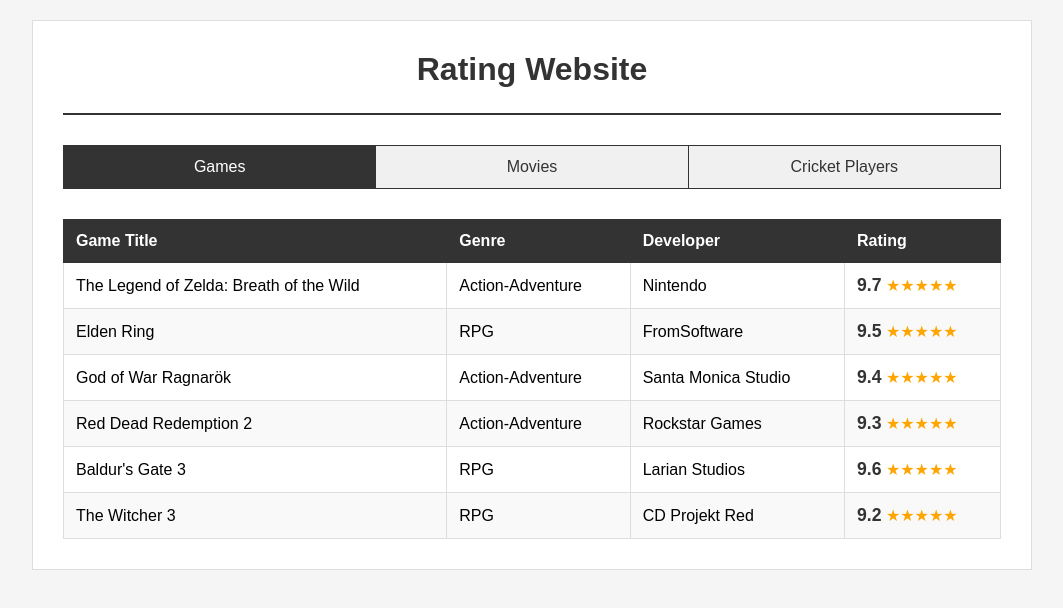
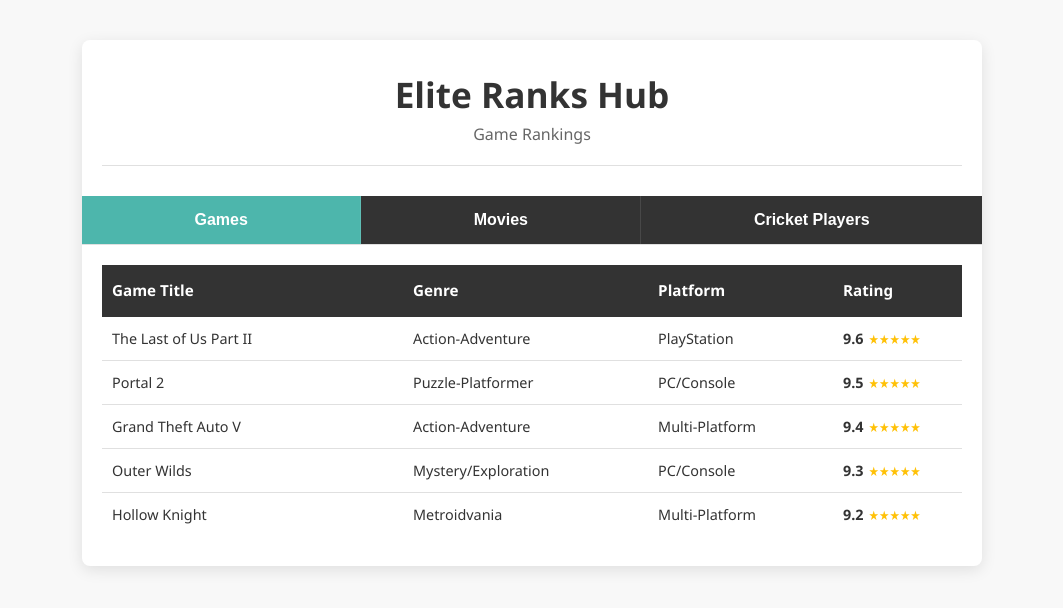
Before and after one commit to Dhanesh2007/Rating, a plain HTML site: page index.html in a window 1280 px wide. Shown: the whole page, without its empty margins (108-1171 px from the left). Drawn offline with Linux system fonts and the light colour scheme.

Commit message:
Thirdcommit
Updated the title and improved styling for better visual appeal. Added sections for games, movies, and cricket players with respective ratings.

```diff
--- a/index.html
+++ b/index.html
@@ -3,8 +3,18 @@
 <head>
     <meta charset="UTF-8">
     <meta name="viewport" content="width=device-width, initial-scale=1.0">
-    <title>Rating Website</title>
+    <title>Elite Ranks Hub - Tabular Data</title>
     <style>
+        :root {
+            --primary-color: #4db6ac; /* Teal */
+            --secondary-color: #333;   /* Dark Gray */
+            --background-color: #f8f8f8;
+            --text-dark: #333;
+            --text-light: #ffffff;
+            --border-light: #e0e0e0;
+            --star-color: #ffc107;
+        }
+
         * {
             margin: 0;
             padding: 0;
@@ -12,188 +22,171 @@
         }
 
         body {
-            font-family: Arial, sans-serif;
-            background: #f5f5f5;
-            padding: 20px;
+            font-family: 'Segoe UI', Tahoma, Geneva, Verdana, sans-serif;
+            background: var(--background-color);
+            min-height: 100vh;
+            padding: 40px 20px;
+            color: var(--text-dark);
         }
 
         .container {
-            max-width: 1000px;
+            max-width: 900px;
             margin: 0 auto;
-            background: white;
-            padding: 30px;
-            border: 1px solid #ddd;
+            background: var(--text-light);
+            border-radius: 8px;
+            box-shadow: 0 4px 15px rgba(0,0,0,0.1);
+            overflow: hidden;
         }
 
+        /* --- Header Styling --- */
         header {
             text-align: center;
-            margin-bottom: 30px;
-            border-bottom: 2px solid #333;
+            padding: 30px 20px 10px;
+        }
+
+        h1 {
+            font-size: 2.2em;
+            color: var(--text-dark);
+            font-weight: 600;
+        }
+
+        .subtitle {
+            font-size: 1em;
+            color: #666;
+            margin-top: 5px;
+            margin-bottom: 20px;
+            border-bottom: 1px solid var(--border-light);
             padding-bottom: 20px;
         }
 
-        h1 {
-            font-size: 2em;
-            color: #333;
-            margin-bottom: 5px;
+        <!DOCTYPE html>
+        <html lang="en">
+        <head>
+            <meta charset="UTF-8">
+            <meta name="viewport" content="width=device-width, initial-scale=1.0">
+            <title>Elite Ranks Hub - Tabular Data</title>
+            <style>
+                :root {
+                    --primary-color: #4db6ac;
+                    --secondary-color: #333;
+                    --background-color: #f8f8f8;
+                    --text-dark: #333;
+                    --text-light: #ffffff;
+                    --border-light: #e0e0e0;
+                    --star-color: #ffc107;
                 }
 
-        .category-tabs {
-            display: flex;
-            gap: 0;
-            margin-bottom: 30px;
-            border: 1px solid #333;
+                * { margin: 0; padding: 0; box-sizing: border-box; }
+
+                body {
+                    font-family: 'Segoe UI', Tahoma, Geneva, Verdana, sans-serif;
+                    background: var(--background-color);
+                    min-height: 100vh;
+                    padding: 40px 20px;
+                    color: var(--text-dark);
                 }
 
-        .tab-btn {
-            flex: 1;
-            padding: 12px;
-            background: #f0f0f0;
-            border: none;
-            border-right: 1px solid #333;
-            color: #333;
-            font-size: 1em;
-            cursor: pointer;
+                .container {
+                    max-width: 900px;
+                    margin: 0 auto;
+                    background: var(--text-light);
+                    border-radius: 8px;
+                    box-shadow: 0 4px 15px rgba(0,0,0,0.1);
+                    overflow: hidden;
                 }
 
-        .tab-btn:last-child {
-            border-right: none;
+                header { text-align: center; padding: 30px 20px 10px; }
+                h1 { font-size: 2.2em; color: var(--text-dark); font-weight: 600; }
+                .subtitle { font-size: 1em; color: #666; margin-top: 5px; margin-bottom: 20px; border-bottom: 1px solid var(--border-light); padding-bottom: 20px; }
+
+                .category-tabs { display: flex; width: 100%; border-bottom: 1px solid var(--border-light); margin-bottom: 20px; }
+                .tab-btn { flex-grow: 1; padding: 15px 0; background: var(--text-dark); color: var(--text-light); font-size: 1em; font-weight: 600; cursor: pointer; border: none; transition: all 0.3s ease; outline: none; border-right: 1px solid rgba(255,255,255,0.1); text-align: center; }
+                .tab-btn:last-child { border-right: none; }
+                .tab-btn.active { background: var(--primary-color); color: var(--text-light); }
+
+                .content-section { display: none; padding: 0 20px 30px; animation: fadeIn 0.4s ease-out; }
+                .content-section.active { display: block; }
+
+                .ratings-table { width: 100%; border-collapse: collapse; text-align: left; }
+                .ratings-table th { background-color: var(--secondary-color); color: var(--text-light); padding: 15px 10px; font-size: 0.95em; font-weight: 600; border-bottom: 2px solid var(--secondary-color); }
+                .ratings-table td { padding: 12px 10px; font-size: 0.9em; color: var(--text-dark); border-bottom: 1px solid var(--border-light); vertical-align: middle; }
+                .ratings-table tr:last-child td { border-bottom: none; }
+                .rating-score-cell { font-weight: 700; color: var(--primary-color); white-space: nowrap; }
+                .rating-stars { color: var(--star-color); font-size: 0.9em; margin-left: 5px; }
+
+                #games-header th:nth-child(1) { width: 35%; }
+                #games-header th:nth-child(4) { width: 15%; }
+
+                @media (max-width: 600px) {
+                    .container { border-radius: 0; box-shadow: none; }
+                    .ratings-table, .ratings-table thead, .ratings-table tbody, .ratings-table th, .ratings-table td, .ratings-table tr { display: block; }
+                    .ratings-table thead { display: none; }
+                    .ratings-table tr { margin-bottom: 15px; border: 1px solid var(--border-light); border-radius: 4px; }
+                    .ratings-table td { border-bottom: 1px dotted var(--border-light); text-align: right; padding-left: 50%; position: relative; }
+                    .ratings-table td::before { content: attr(data-label); position: absolute; left: 10px; width: 45%; padding-right: 10px; white-space: nowrap; font-weight: 600; color: var(--secondary-color); }
                 }
 
-        .tab-btn:hover {
-            background: #e0e0e0;
-        }
-
-        .tab-btn.active {
-            background: #333;
-            color: white;
-        }
-
-        .content-section {
-            display: none;
-        }
-
-        .content-section.active {
-            display: block;
-        }
-
-        .ratings-table {
-            width: 100%;
-            border-collapse: collapse;
-            margin-top: 20px;
-        }
-
-        .ratings-table th {
-            background: #333;
-            color: white;
-            padding: 12px;
-            text-align: left;
-            border: 1px solid #333;
-        }
-
-        .ratings-table td {
-            padding: 12px;
-            border: 1px solid #ddd;
-        }
-
-        .ratings-table tr:nth-child(even) {
-            background: #f9f9f9;
-        }
-
-        .ratings-table tr:hover {
-            background: #f0f0f0;
-        }
-
-        .rating-score {
-            font-weight: bold;
-            font-size: 1.1em;
-            color: #333;
-        }
-
-        .stars {
-            color: #ffa500;
-        }
-
-        @media (max-width: 768px) {
-            .container {
-                padding: 15px;
-            }
-
-            .ratings-table {
-                font-size: 0.9em;
-            }
-
-            .ratings-table td, .ratings-table th {
-                padding: 8px;
-            }
-        }
+                @keyframes fadeIn { from { opacity: 0; transform: translateY(10px); } to { opacity: 1; transform: translateY(0); } }
             </style>
         </head>
         <body>
             <div class="container">
                 <header>
-            <h1>Rating Website</h1>
+                    <h1>Elite Ranks Hub</h1>
+                    <p class="subtitle">Game Rankings</p>
                 </header>
 
                 <div class="category-tabs">
-            <button class="tab-btn active" onclick="showCategory('games')">Games</button>
-            <button class="tab-btn" onclick="showCategory('movies')">Movies</button>
-            <button class="tab-btn" onclick="showCategory('cricket')">Cricket Players</button>
+                    <button class="tab-btn active" data-category="games">Games</button>
+                    <button class="tab-btn" data-category="movies">Movies</button>
+                    <button class="tab-btn" data-category="cricket">Cricket Players</button>
                 </div>
 
-        <!-- Games Section -->
                 <div id="games" class="content-section active">
                     <table class="ratings-table">
-                <thead>
+                        <thead id="games-header">
                             <tr>
                                 <th>Game Title</th>
                                 <th>Genre</th>
-                        <th>Developer</th>
+                                <th>Platform</th>
                                 <th>Rating</th>
                             </tr>
                         </thead>
                         <tbody>
                             <tr>
-                        <td>The Legend of Zelda: Breath of the Wild</td>
-                        <td>Action-Adventure</td>
-                        <td>Nintendo</td>
-                        <td><span class="rating-score">9.7</span> <span class="stars">★★★★★</span></td>
+                                <td data-label="Game Title">The Last of Us Part II</td>
+                                <td data-label="Genre">Action-Adventure</td>
+                                <td data-label="Platform">PlayStation</td>
+                                <td data-label="Rating" class="rating-score-cell">9.6<span class="rating-stars">★★★★★</span></td>
                             </tr>
                             <tr>
-                        <td>Elden Ring</td>
-                        <td>RPG</td>
-                        <td>FromSoftware</td>
-                        <td><span class="rating-score">9.5</span> <span class="stars">★★★★★</span></td>
+                                <td data-label="Game Title">Portal 2</td>
+                                <td data-label="Genre">Puzzle-Platformer</td>
+                                <td data-label="Platform">PC/Console</td>
+                                <td data-label="Rating" class="rating-score-cell">9.5<span class="rating-stars">★★★★★</span></td>
                             </tr>
                             <tr>
-                        <td>God of War Ragnarök</td>
-                        <td>Action-Adventure</td>
-                        <td>Santa Monica Studio</td>
-                        <td><span class="rating-score">9.4</span> <span class="stars">★★★★★</span></td>
+                                <td data-label="Game Title">Grand Theft Auto V</td>
+                                <td data-label="Genre">Action-Adventure</td>
+                                <td data-label="Platform">Multi-Platform</td>
+                                <td data-label="Rating" class="rating-score-cell">9.4<span class="rating-stars">★★★★★</span></td>
                             </tr>
                             <tr>
-                        <td>Red Dead Redemption 2</td>
-                        <td>Action-Adventure</td>
-                        <td>Rockstar Games</td>
-                        <td><span class="rating-score">9.3</span> <span class="stars">★★★★★</span></td>
+                                <td data-label="Game Title">Outer Wilds</td>
+                                <td data-label="Genre">Mystery/Exploration</td>
+                                <td data-label="Platform">PC/Console</td>
+                                <td data-label="Rating" class="rating-score-cell">9.3<span class="rating-stars">★★★★★</span></td>
                             </tr>
                             <tr>
-                        <td>Baldur's Gate 3</td>
-                        <td>RPG</td>
-                        <td>Larian Studios</td>
-                        <td><span class="rating-score">9.6</span> <span class="stars">★★★★★</span></td>
-                    </tr>
-                    <tr>
-                        <td>The Witcher 3</td>
-                        <td>RPG</td>
-                        <td>CD Projekt Red</td>
-                        <td><span class="rating-score">9.2</span> <span class="stars">★★★★★</span></td>
+                                <td data-label="Game Title">Hollow Knight</td>
+                                <td data-label="Genre">Metroidvania</td>
+                                <td data-label="Platform">Multi-Platform</td>
+                                <td data-label="Rating" class="rating-score-cell">9.2<span class="rating-stars">★★★★★</span></td>
                             </tr>
                         </tbody>
                     </table>
                 </div>
 
-        <!-- Movies Section -->
                 <div id="movies" class="content-section">
                     <table class="ratings-table">
                         <thead>
@@ -206,92 +199,79 @@
                         </thead>
                         <tbody>
                             <tr>
-                        <td>The Shawshank Redemption</td>
-                        <td>Drama</td>
-                        <td>1994</td>
-                        <td><span class="rating-score">9.3</span> <span class="stars">★★★★★</span></td>
+                                <td data-label="Movie Title">Casablanca</td>
+                                <td data-label="Genre">Romance/Drama</td>
+                                <td data-label="Year">1942</td>
+                                <td data-label="Rating" class="rating-score-cell">9.1<span class="rating-stars">★★★★★</span></td>
                             </tr>
                             <tr>
-                        <td>The Godfather</td>
-                        <td>Crime</td>
-                        <td>1972</td>
-                        <td><span class="rating-score">9.2</span> <span class="stars">★★★★★</span></td>
+                                <td data-label="Movie Title">Spirited Away</td>
+                                <td data-label="Genre">Animation/Fantasy</td>
+                                <td data-label="Year">2001</td>
+                                <td data-label="Rating" class="rating-score-cell">9.0<span class="rating-stars">★★★★★</span></td>
                             </tr>
                             <tr>
-                        <td>The Dark Knight</td>
-                        <td>Action</td>
-                        <td>2008</td>
-                        <td><span class="rating-score">9.0</span> <span class="stars">★★★★★</span></td>
+                                <td data-label="Movie Title">Mad Max: Fury Road</td>
+                                <td data-label="Genre">Action/Sci-Fi</td>
+                                <td data-label="Year">2015</td>
+                                <td data-label="Rating" class="rating-score-cell">8.9<span class="rating-stars">★★★★★</span></td>
                             </tr>
                             <tr>
-                        <td>Pulp Fiction</td>
-                        <td>Crime</td>
-                        <td>1994</td>
-                        <td><span class="rating-score">8.9</span> <span class="stars">★★★★★</span></td>
+                                <td data-label="Movie Title">The Prestige</td>
+                                <td data-label="Genre">Mystery/Thriller</td>
+                                <td data-label="Year">2006</td>
+                                <td data-label="Rating" class="rating-score-cell">8.8<span class="rating-stars">★★★★★</span></td>
                             </tr>
                             <tr>
-                        <td>Inception</td>
-                        <td>Sci-Fi</td>
-                        <td>2010</td>
-                        <td><span class="rating-score">8.8</span> <span class="stars">★★★★★</span></td>
-                    </tr>
-                    <tr>
-                        <td>Interstellar</td>
-                        <td>Sci-Fi</td>
-                        <td>2014</td>
-                        <td><span class="rating-score">8.7</span> <span class="stars">★★★★★</span></td>
+                                <td data-label="Movie Title">Whiplash</td>
+                                <td data-label="Genre">Drama/Music</td>
+                                <td data-label="Year">2014</td>
+                                <td data-label="Rating" class="rating-score-cell">8.7<span class="rating-stars">★★★★★</span></td>
                             </tr>
                         </tbody>
                     </table>
                 </div>
 
-        <!-- Cricket Players Section -->
                 <div id="cricket" class="content-section">
                     <table class="ratings-table">
                         <thead>
                             <tr>
                                 <th>Player Name</th>
-                        <th>Role</th>
-                        <th>Country</th>
+                                <th>Format</th>
+                                <th>Metric</th>
                                 <th>Rating</th>
                             </tr>
                         </thead>
                         <tbody>
                             <tr>
-                        <td>Virat Kohli</td>
-                        <td>Batsman</td>
-                        <td>India</td>
-                        <td><span class="rating-score">9.5</span> <span class="stars">★★★★★</span></td>
+                                <td data-label="Player Name">Rishabh Pant</td>
+                                <td data-label="Format">Test</td>
+                                <td data-label="Metric">Batting Avg. 43.6</td>
+                                <td data-label="Rating" class="rating-score-cell">9.5<span class="rating-stars">★★★★★</span></td>
                             </tr>
                             <tr>
-                        <td>Steve Smith</td>
-                        <td>Batsman</td>
-                        <td>Australia</td>
-                        <td><span class="rating-score">9.3</span> <span class="stars">★★★★★</span></td>
+                                <td data-label="Player Name">Suryakumar Yadav</td>
+                                <td data-label="Format">T20I</td>
+                                <td data-label="Metric">Strike Rate 171.5</td>
+                                <td data-label="Rating" class="rating-score-cell">9.4<span class="rating-stars">★★★★★</span></td>
                             </tr>
                             <tr>
-                        <td>Kane Williamson</td>
-                        <td>Batsman</td>
-                        <td>New Zealand</td>
-                        <td><span class="rating-score">9.2</span> <span class="stars">★★★★★</span></td>
+                                <td data-label="Player Name">Mitchell Starc</td>
+                                <td data-label="Format">ODI</td>
+                                <td data-label="Metric">Strike Rate 27.2</td>
+                                <td data-label="Rating" class="rating-score-cell">9.3<span class="rating-stars">★★★★★</span></td>
                             </tr>
                             <tr>
-                        <td>Jasprit Bumrah</td>
-                        <td>Bowler</td>
-                        <td>India</td>
-                        <td><span class="rating-score">9.6</span> <span class="stars">★★★★★</span></td>
+                                <td data-label="Player Name">Joe Root</td>
+                                <td data-label="Format">Test</td>
+                                <td data-label="Metric">Batting Avg. 50.1</td>
+                                <td data-label="Rating" class="rating-score-cell">9.2<span class="rating-stars">★★★★★</span></td>
                             </tr>
                             <tr>
-                        <td>Pat Cummins</td>
-                        <td>Bowler</td>
-                        <td>Australia</td>
-                        <td><span class="rating-score">9.4</span> <span class="stars">★★★★★</span></td>
-                    </tr>
-                    <tr>
-                        <td>Babar Azam</td>
-                        <td>Batsman</td>
-                        <td>Pakistan</td>
-                        <td><span class="rating-score">9.1</span> <span class="stars">★★★★★</span></td>
+                                <td data-label="Player Name">Rashid Khan</td>
+                                <td data-label="Format">T20</td>
+                                <td data-label="Metric">Economy 6.2</td>
+                                <td data-label="Rating" class="rating-score-cell">9.1<span class="rating-stars">★★★★★</span></td>
                             </tr>
                         </tbody>
                     </table>
@@ -299,16 +279,34 @@
             </div>
 
             <script>
-        function showCategory(category) {
+                document.addEventListener('DOMContentLoaded', () => {
+                    const tabButtons = document.querySelectorAll('.tab-btn');
                     const sections = document.querySelectorAll('.content-section');
+                    const subtitleElement = document.querySelector('.subtitle');
+
+                    function showCategory(categoryId, subtitleText) {
+                        subtitleElement.textContent = subtitleText;
                         sections.forEach(section => section.classList.remove('active'));
+                        const targetSection = document.getElementById(categoryId);
+                        if (targetSection) targetSection.classList.add('active');
+                    }
 
-            const tabs = document.querySelectorAll('.tab-btn');
-            tabs.forEach(tab => tab.classList.remove('active'));
+                    tabButtons.forEach(button => {
+                        button.addEventListener('click', (event) => {
+                            const category = event.currentTarget.getAttribute('data-category');
+                            let subtitleText = 'Rankings';
+                            if (category === 'games') subtitleText = 'Game Rankings';
+                            else if (category === 'movies') subtitleText = 'Movie Rankings';
+                            else if (category === 'cricket') subtitleText = 'Cricket Player Ratings';
 
-            document.getElementById(category).classList.add('active');
-            event.target.classList.add('active');
-        }
+                            tabButtons.forEach(btn => btn.classList.remove('active'));
+                            event.currentTarget.classList.add('active');
+                            showCategory(category, subtitleText);
+                        });
+                    });
+
+                    showCategory('games', 'Game Rankings');
+                });
             </script>
         </body>
         </html>
```
Lines whose indentation alone changed are shown as unchanged.
